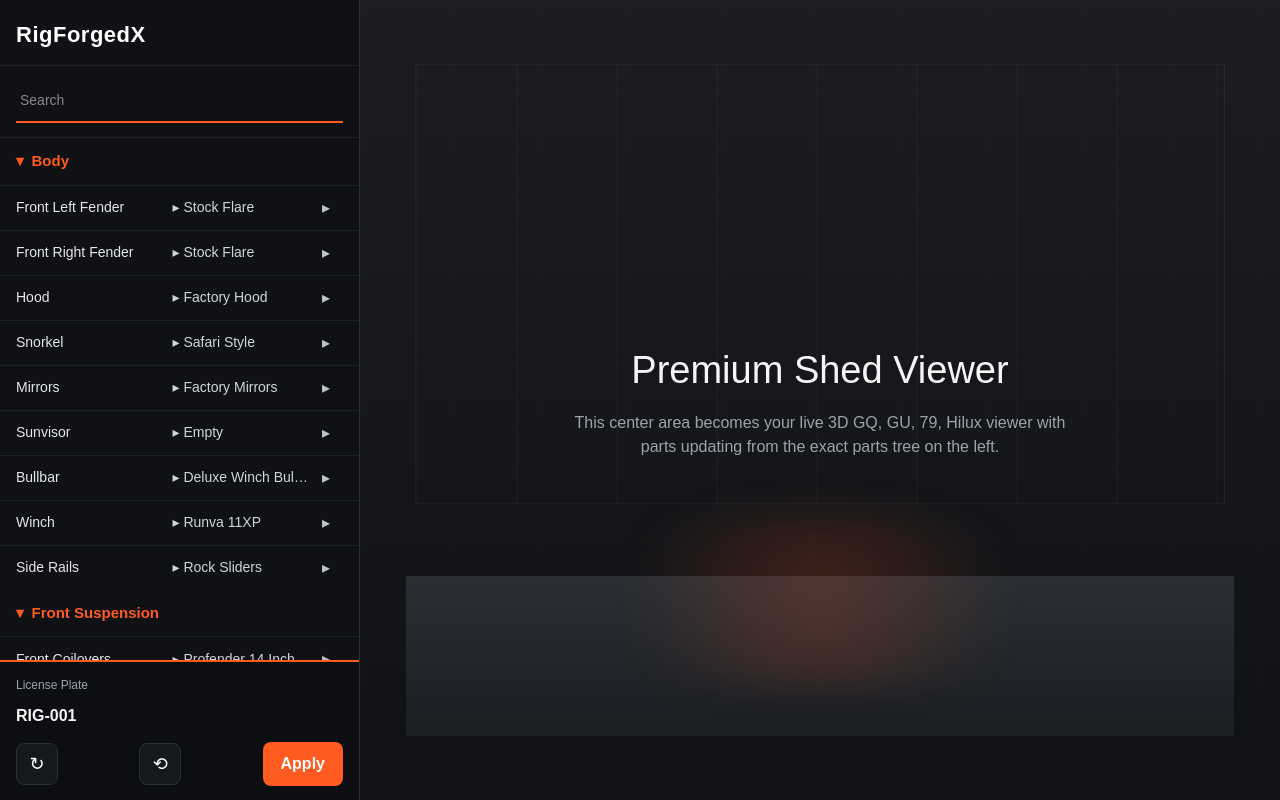
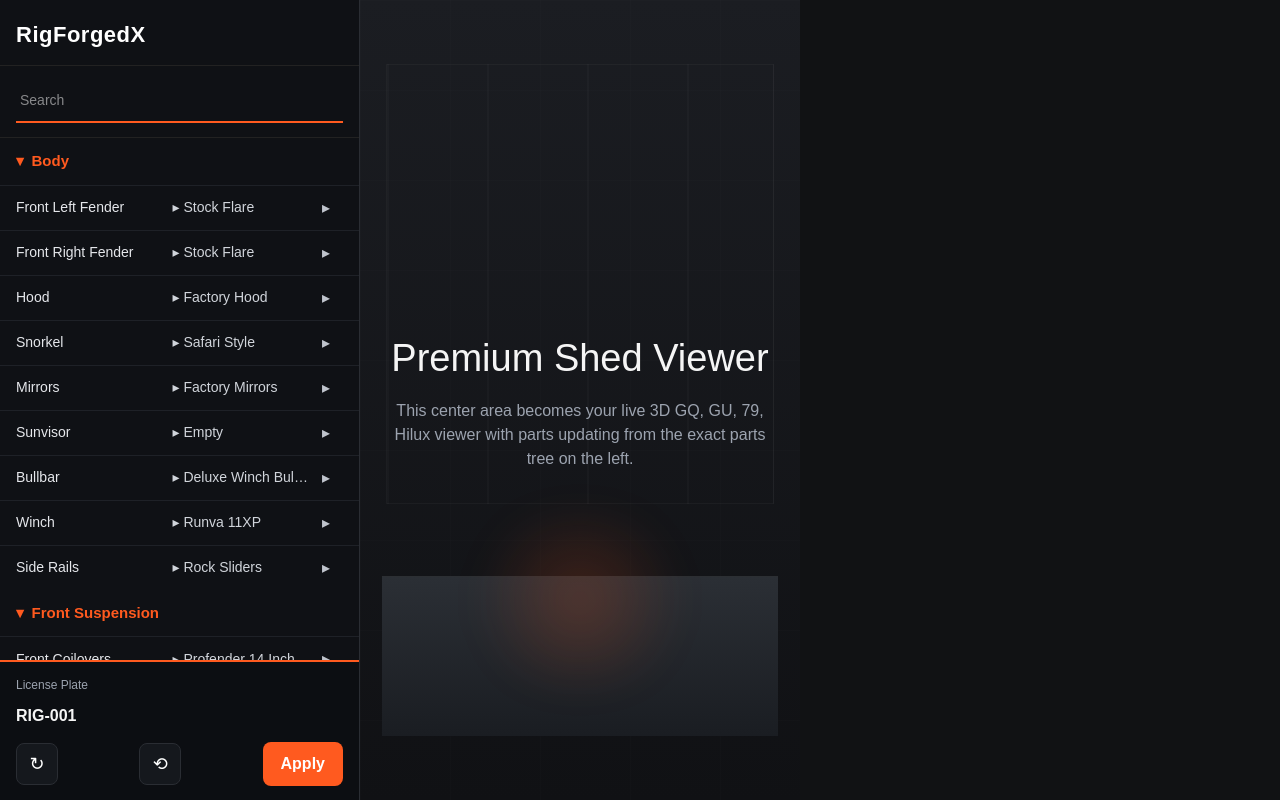
Before and after one commit to RigForgedX/RigForgedX, a Next.js app: page /builder in a window 1280 px wide. Built offline with nearby package versions, Linux system fonts and the light colour scheme.

Commit message:
fix main full screen layout

```diff
--- a/app/builder/page.tsx
+++ b/app/builder/page.tsx
@@ -224,7 +224,11 @@ export default function Home() {
   return (
     <main
       style={{
-        minHeight: "100vh",
+        height: "100vh",
+        width: "100vh",
+        margin: 0,
+        padding: 0,
+        overflow: "hidden",
         background: "#111214",
         color: "#f5f5f5",
         display: "grid",
```
